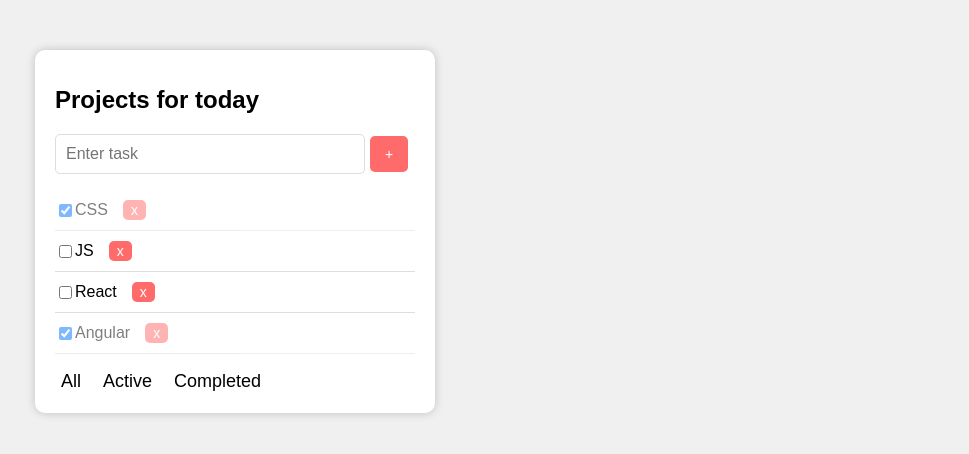
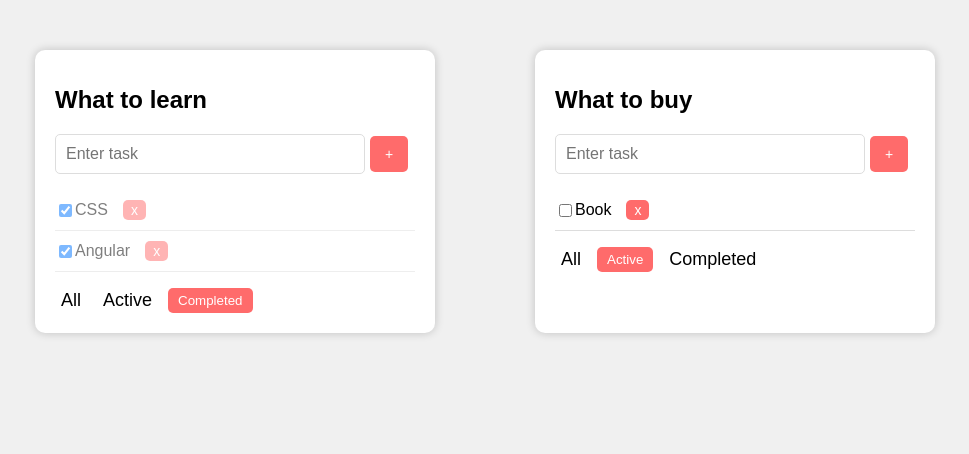
Before and after one commit to krystyna-lyn/tasks_app, a React (Create React App) app: page / in a window 1280 px wide. Shown: the top 454 px of the page, without its empty margins (15-984 px from the left). Built offline with nearby package versions, Linux system fonts and the light colour scheme.

Commit message:
update todolist

```diff
--- a/src/App.js
+++ b/src/App.js
@@ -8,70 +8,114 @@ export const filterValues = "all" | "active" | "completed";
 
 function App() {
 
-  let [tasks, setTasks] = useState([
-    { id: v1(), title: "CSS", isDone: true },
-    { id: v1(), title: "JS", isDone: false },
-    { id: v1(), title: "React", isDone: false },
-    { id: v1(), title: "Angular", isDone: true },
-  ]);
+  function removeTask(id, todolistId) {
+    let tasks = tasksObj[todolistId]
 
-  let [filter, setFilter] = useState(filterValues);
-
-  function removeTask(id) {
     let filteredTasks = tasks.filter((task) => task.id !== id);
-    setTasks(filteredTasks);
+    tasksObj[todolistId] = filteredTasks;
+    setTasks({ ...tasksObj });
   }
 
-  function addTask(title) {
-    let newTask = {
+  function addTask(title, todolistId) {
+    // Create a new task object
+    const newTask = {
       id: v1(),
       title: title,
       isDone: false,
     };
-     //add changed Task to init Array use spred [...tasks]
-    let newTasks = [newTask, ...tasks];
-    setTasks(newTasks);
+    // Copy the existing tasks for the specified todolist
+    const existingTasks = tasksObj[todolistId] || [];
+    // Add the new task to the existing tasks
+    const updatedTasks = [...existingTasks, newTask];
+    tasksObj[todolistId] = updatedTasks;
+    // Update the tasks object
+    setTasks({ ...tasksObj });
   }
 
-  function changeFilter(value) {
-    setFilter(value);
-  }
+  function changeStatus(taskId, isDone, todolistId) {
+    debugger
+    // Find array the task by todolistId
+    let tasks = tasksObj[todolistId];
 
-  let filteredArray = tasks;
-
-  if (filter === "completed") {
-    filteredArray = tasks.filter((task) => task.isDone === true);
-  }
-
-  if (filter === "active") {
-    filteredArray = tasks.filter((task) => task.isDone === false);
+    const updatedTasks = tasks.map((task) =>
+      task.id === taskId);
+    if (updatedTasks) {
+      updatedTasks.isDone = isDone
+      setTasks({ ...tasksObj });
+    }
   }
 
 
-  function changeStatus(taskId, isDone) {
-    debugger
-    // Find the task by taskId
-    const updatedTasks = tasks.map((task) =>
-      task.id === taskId ? { ...task, isDone } : task
-    );
+  let todolistId1 = v1();
+  let todolistId2 = v1();
 
-    setTasks(updatedTasks);
+  let [todolists, setTodolists] = useState([
+
+    { id: todolistId1, title: 'What to learn', filter: 'completed' },
+    { id: todolistId2, title: 'What to buy', filter: 'active' },
+
+  ])
+
+  let [tasksObj, setTasks] = useState({
+    [todolistId1]: [
+      { id: v1(), title: "CSS", isDone: true },
+      { id: v1(), title: "JS", isDone: false },
+      { id: v1(), title: "React", isDone: false },
+      { id: v1(), title: "Angular", isDone: true },
+    ],
+    [todolistId2]: [
+      { id: v1(), title: "Book", isDone: false },
+      { id: v1(), title: "Milk", isDone: true }
+
+    ]
+  })
+
+
+
+  function changeFilter(value, todolistId) {
+    let newTodolist = todolists.map(
+      (todolist) => todolist.id === todolistId ? { ...todolist, filter: value } : todolist)
+    setTodolists(newTodolist);
   }
 
 
   return (
     <div className="container">
-      <Todolist
-        title="Projects for today"
-        tasks={filteredArray}
-        removeTask={removeTask}
-        changeFilter={changeFilter}
-        addTask={addTask}
-        changeStatus={changeStatus}
-        filter={filter}
-      />
+      {todolists.map((todo) => {
+        if (todo && todo.filter) {
+          let filteredArray = tasksObj[todo.id];
+
+          if (todo.filter === "completed") {
+            filteredArray = filteredArray.filter((task) => task.isDone === true);
+          }
+
+          if (todo.filter === "active") {
+            filteredArray = filteredArray.filter((task) => task.isDone === false);
+          }
+
+          if (todo.filter === "all") {
+            filteredArray = tasksObj[todo.id];
+          }
+
+          return (
+            <Todolist
+              key={todo.id}
+              id={todo.id}
+              title={todo.title}
+              tasks={filteredArray}
+              removeTask={removeTask}
+              changeFilter={changeFilter}
+              addTask={addTask}
+              changeStatus={changeStatus}
+              filter={todo.filter}
+            />
+          );
+        }
+        return null; // Return null for invalid or undefined todo objects
+      })}
     </div>
   );
+
 }
 
 export default App;
--- a/src/components/Todolist.jsx
+++ b/src/components/Todolist.jsx
@@ -1,6 +1,6 @@
 import React, { useState } from "react";
 
-const Todolist = ({ title, tasks = [], removeTask, changeFilter, addTask, changeStatus, filter }) => {
+const Todolist = ({ title, tasks = [], removeTask, changeFilter, addTask, changeStatus,filter, id }) => {
     const [userTask, setuserTask] = useState();
     const [error, seterror] = useState(null);
 
@@ -11,15 +11,17 @@ const Todolist = ({ title, tasks = [], removeTask, changeFilter, addTask, change
     const onPressHandler = (e) => {
         seterror(null);
         if (e.key === "Enter" && !!userTask) {
-            addTask(userTask);
+            addTask(userTask,id);
             setuserTask("");
         }
     };
 
     const addTaskHandler = () => {
+
+        seterror(null);
         if (!!userTask && userTask.trim() !== "") {
 
-            addTask(userTask);
+            addTask(userTask,id);
             setuserTask("");
         } else {
             seterror("Please enter a task");
@@ -28,13 +30,13 @@ const Todolist = ({ title, tasks = [], removeTask, changeFilter, addTask, change
     };
 
     const onAllClickedHandler = (e) => {
-        changeFilter("all");
+        changeFilter("all", id);
     };
     const onActiveClickedHandler = (e) => {
-        changeFilter("active");
+        changeFilter("active", id);
     };
     const onCompletedClickedHandler = (e) => {
-        changeFilter("completed");
+        changeFilter("completed", id);
     };
 
     return (
@@ -61,21 +63,21 @@ const Todolist = ({ title, tasks = [], removeTask, changeFilter, addTask, change
                     tasks.map((task) => (
 
                         <li key={task.id} className={`todo-item ${task.isDone ? "is-done" : ""}`}>
-                            <input type="checkbox" onChange={(e) => changeStatus(task.id, e.currentTarget.checked)} checked={task.isDone} />
+                            <input type="checkbox" onChange={(e) => changeStatus(task.id, e.currentTarget.checked, id)} checked={task.isDone} />
                             {task.title}
                             <span className="todo-text">
-                                <button className="remove-btn" onClick={() => removeTask(task.id)}>x</button>
+                                <button className="remove-btn" onClick={() => removeTask(task.id, id)}>x</button>
                             </span>
                         </li>
                     ))
                 }
             </ul>
             <div className="actions">
-                <button className={filter === 'all' ? "active-filter" : "actions-btn"} onClick={onAllClickedHandler}>All</button>
-                <button className={filter === 'active' ? "active-filter" : "actions-btn"} onClick={onActiveClickedHandler}>Active</button>
-                <button className={filter === 'completed' ? "active-filter" : "actions-btn"} onClick={onCompletedClickedHandler}>Completed</button>
+                <button className={filter==='all' ? "active-filter" : "actions-btn"} onClick={onAllClickedHandler}>All</button>
+                <button className={filter==='active' ? "active-filter" : "actions-btn"} onClick={onActiveClickedHandler}>Active</button>
+                <button className={filter==='completed' ? "active-filter" : "actions-btn"} onClick={onCompletedClickedHandler}>Completed</button>
             </div>
-        </div>
+            </div>
 
     );
 };
```
